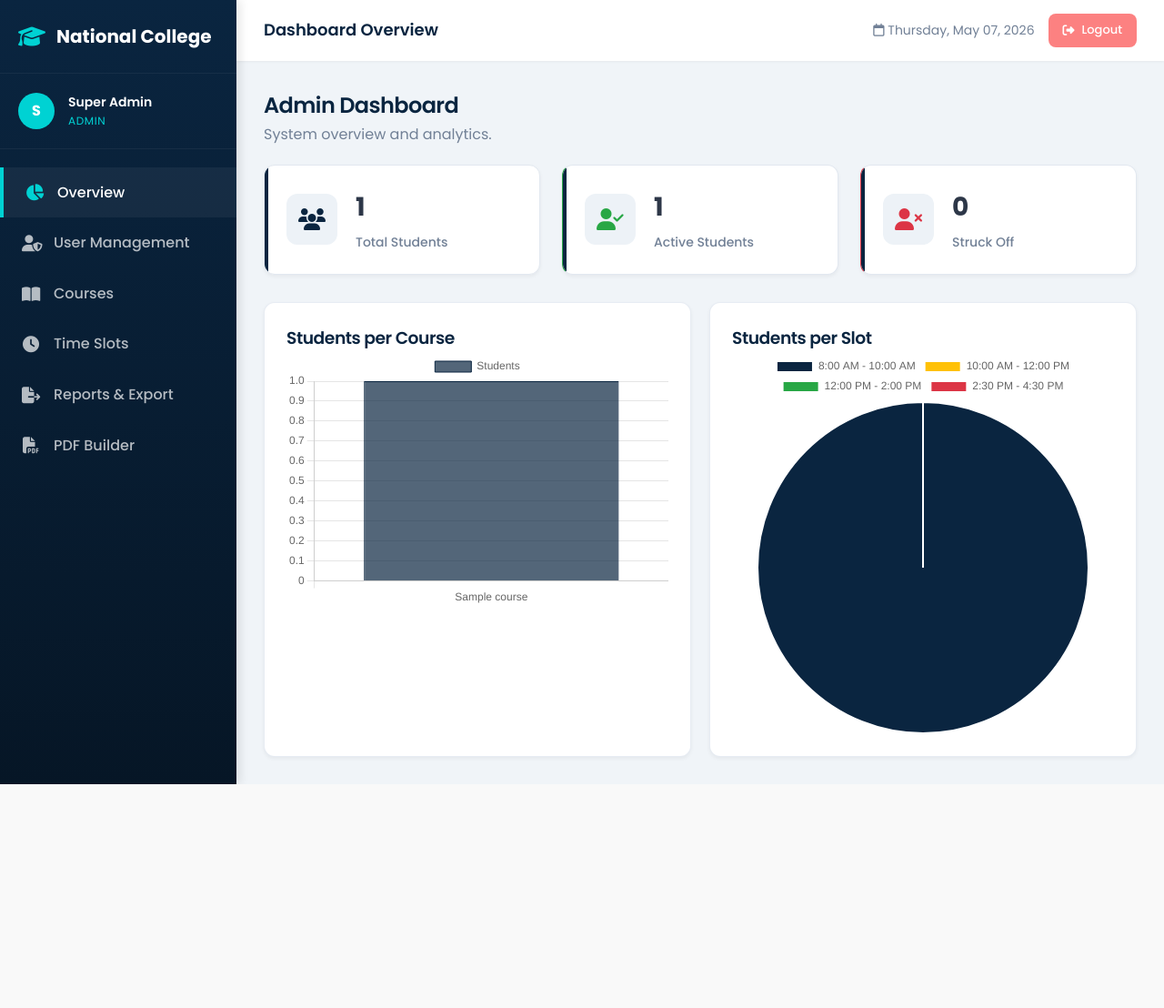
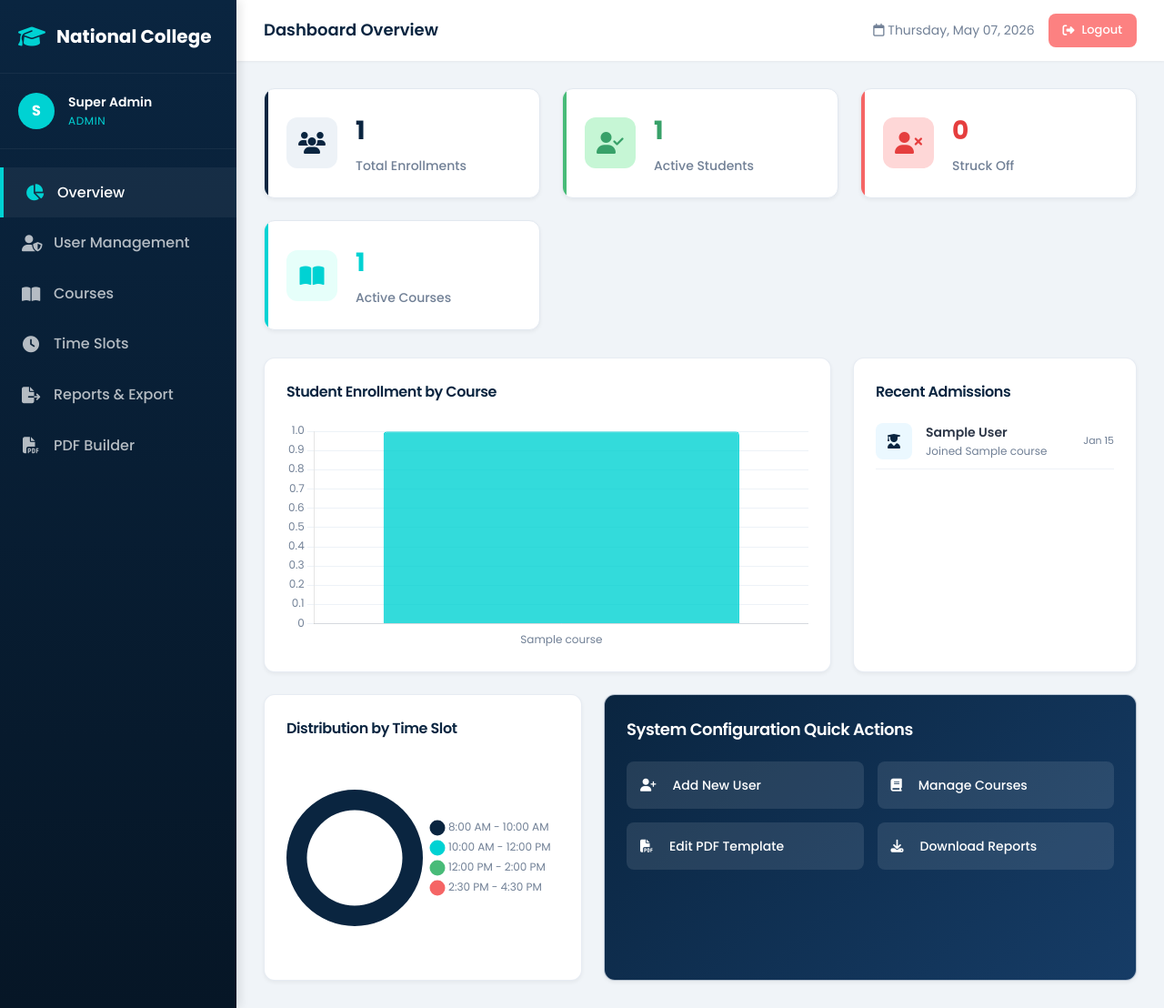
Before and after one commit to aliikram12/National_Project, a PHP site: page /admin/index.php in a window 1280 px wide. Shown: the whole page at 91% size. Before the commit the page ends 862 px from the top, so only its background shows below. Run offline with PHP 8.4, Linux system fonts and the light colour scheme; a user stored in the database is signed in; data comes from the database, SQL or seed files in the repository; tables that the repository leaves empty hold one stand-in row (values such as "Sample post").

Commit message:
Enhance admin dashboard: Add total courses count and recent admissions activity display; update styles for better visibility.

```diff
--- a/admin/index.php
+++ b/admin/index.php
@@ -5,11 +5,13 @@ if (!isLoggedIn() || !hasRole('admin')) {
     redirect('../login.php');
 }
 
-// Analytics Queries
+// Advanced Analytics
 $totalStudents = $pdo->query("SELECT COUNT(*) FROM students")->fetchColumn();
 $activeStudents = $pdo->query("SELECT COUNT(*) FROM students WHERE status='active'")->fetchColumn();
 $struckOffStudents = $totalStudents - $activeStudents;
+$totalCourses = $pdo->query("SELECT COUNT(*) FROM courses")->fetchColumn();
 
+// Chart Data
 $coursesQuery = $pdo->query("SELECT c.name, COUNT(e.student_id) as count FROM courses c LEFT JOIN enrollments e ON c.id = e.course_id GROUP BY c.id");
 $courseNames = [];
 $courseCounts = [];
@@ -26,75 +28,157 @@ while($row = $slotsQuery->fetch()) {
     $slotCounts[] = $row['count'];
 }
 
+// Recent Activities
+$recentActivities = $pdo->query("
+    SELECT s.name as student_name, c.name as course_name, e.enrollment_date
+    FROM enrollments e
+    JOIN students s ON e.student_id = s.id
+    JOIN courses c ON e.course_id = c.id
+    ORDER BY e.enrollment_date DESC LIMIT 5
+")->fetchAll();
+
 ?>
 <?php include '../includes/dashboard_header.php'; ?>
-
-<h2>Admin Dashboard</h2>
-<p style="color: var(--light-text); margin-bottom: 20px;">System overview and analytics.</p>
 
 <div class="stats-grid">
     <div class="stat-card">
         <div class="icon"><i class="fas fa-users"></i></div>
         <div class="info">
-            <h3><?php echo $totalStudents; ?></h3>
-            <p>Total Students</p>
+            <h3 style="color: var(--primary-color);"><?php echo $totalStudents; ?></h3>
+            <p>Total Enrollments</p>
         </div>
     </div>
-    <div class="stat-card" style="border-left-color: #28a745;">
-        <div class="icon" style="color: #28a745;"><i class="fas fa-user-check"></i></div>
+    <div class="stat-card success">
+        <div class="icon"><i class="fas fa-user-check"></i></div>
         <div class="info">
-            <h3><?php echo $activeStudents; ?></h3>
+            <h3 style="color: #38A169;"><?php echo $activeStudents; ?></h3>
             <p>Active Students</p>
         </div>
     </div>
-    <div class="stat-card" style="border-left-color: #dc3545;">
-        <div class="icon" style="color: #dc3545;"><i class="fas fa-user-times"></i></div>
+    <div class="stat-card danger">
+        <div class="icon"><i class="fas fa-user-times"></i></div>
         <div class="info">
-            <h3><?php echo $struckOffStudents; ?></h3>
+            <h3 style="color: #E53E3E;"><?php echo $struckOffStudents; ?></h3>
             <p>Struck Off</p>
+        </div>
+    </div>
+    <div class="stat-card info">
+        <div class="icon"><i class="fas fa-book-open"></i></div>
+        <div class="info">
+            <h3 style="color: var(--accent-color);"><?php echo $totalCourses; ?></h3>
+            <p>Active Courses</p>
         </div>
     </div>
 </div>
 
-<div style="display: grid; grid-template-columns: 1fr 1fr; gap: 20px;">
+<div style="display: grid; grid-template-columns: 2fr 1fr; gap: 24px;">
+    <!-- Main Chart -->
+    <div class="card" style="display: flex; flex-direction: column;">
+        <h3 style="margin-bottom: 20px; font-size: 16px; color: var(--primary-color);">Student Enrollment by Course</h3>
+        <div style="flex: 1; min-height: 250px; position: relative;">
+            <canvas id="courseChart"></canvas>
+        </div>
+    </div>
+
+    <!-- Recent Activity -->
     <div class="card">
-        <h3>Students per Course</h3>
-        <canvas id="courseChart" height="200"></canvas>
+        <h3 style="margin-bottom: 20px; font-size: 16px; color: var(--primary-color);">Recent Admissions</h3>
+        <div style="display: flex; flex-direction: column; gap: 15px;">
+            <?php foreach ($recentActivities as $activity): ?>
+                <div style="display: flex; align-items: center; gap: 15px; border-bottom: 1px solid #edf2f7; padding-bottom: 10px;">
+                    <div style="width: 40px; height: 40px; border-radius: 8px; background: #EBF8FF; color: var(--primary-color); display: flex; align-items: center; justify-content: center; font-size: 16px;">
+                        <i class="fas fa-user-graduate"></i>
+                    </div>
+                    <div>
+                        <div style="font-weight: 600; font-size: 14px; color: var(--text-color);"><?php echo htmlspecialchars($activity['student_name']); ?></div>
+                        <div style="font-size: 12px; color: var(--light-text);">Joined <?php echo htmlspecialchars($activity['course_name']); ?></div>
+                    </div>
+                    <div style="margin-left: auto; font-size: 11px; color: var(--light-text);">
+                        <?php echo date('M d', strtotime($activity['enrollment_date'])); ?>
+                    </div>
+                </div>
+            <?php endforeach; ?>
+            <?php if(empty($recentActivities)): ?>
+                <p style="color: var(--light-text); font-size: 14px;">No recent activities found.</p>
+            <?php endif; ?>
+        </div>
     </div>
+</div>
+
+<div style="display: grid; grid-template-columns: 1fr 2fr; gap: 24px; margin-top: 24px;">
     <div class="card">
-        <h3>Students per Slot</h3>
-        <canvas id="slotChart" height="200"></canvas>
+        <h3 style="margin-bottom: 20px; font-size: 16px; color: var(--primary-color);">Distribution by Time Slot</h3>
+        <div style="position: relative; height: 220px;">
+            <canvas id="slotChart"></canvas>
+        </div>
+    </div>
+    <div class="card" style="background: linear-gradient(135deg, var(--primary-color), var(--primary-light)); color: white;">
+        <h3 style="margin-bottom: 20px; font-size: 18px; color: white;">System Configuration Quick Actions</h3>
+        <div style="display: grid; grid-template-columns: 1fr 1fr; gap: 15px;">
+            <a href="users.php" class="btn" style="background: rgba(255,255,255,0.1); color: white; justify-content: flex-start; padding: 15px;">
+                <i class="fas fa-user-plus" style="margin-right: 10px;"></i> Add New User
+            </a>
+            <a href="courses.php" class="btn" style="background: rgba(255,255,255,0.1); color: white; justify-content: flex-start; padding: 15px;">
+                <i class="fas fa-book" style="margin-right: 10px;"></i> Manage Courses
+            </a>
+            <a href="pdf_templates.php" class="btn" style="background: rgba(255,255,255,0.1); color: white; justify-content: flex-start; padding: 15px;">
+                <i class="fas fa-file-pdf" style="margin-right: 10px;"></i> Edit PDF Template
+            </a>
+            <a href="reports.php" class="btn" style="background: rgba(255,255,255,0.1); color: white; justify-content: flex-start; padding: 15px;">
+                <i class="fas fa-download" style="margin-right: 10px;"></i> Download Reports
+            </a>
+        </div>
     </div>
 </div>
 
 <script>
+    Chart.defaults.font.family = "'Poppins', sans-serif";
+    Chart.defaults.color = '#718096';
+
     const courseCtx = document.getElementById('courseChart').getContext('2d');
     new Chart(courseCtx, {
         type: 'bar',
         data: {
             labels: <?php echo json_encode($courseNames); ?>,
             datasets: [{
-                label: 'Students',
+                label: 'Enrolled Students',
                 data: <?php echo json_encode($courseCounts); ?>,
-                backgroundColor: 'rgba(10, 37, 64, 0.7)',
-                borderColor: 'rgba(10, 37, 64, 1)',
-                borderWidth: 1
+                backgroundColor: 'rgba(0, 210, 211, 0.8)',
+                borderColor: '#00D2D3',
+                borderWidth: 1,
+                borderRadius: 4
             }]
         },
         options: {
-            scales: { y: { beginAtZero: true } }
+            responsive: true,
+            maintainAspectRatio: false,
+            plugins: { legend: { display: false } },
+            scales: {
+                y: { beginAtZero: true, grid: { borderDash: [2, 4], color: '#EDF2F7' } },
+                x: { grid: { display: false } }
+            }
         }
     });
 
     const slotCtx = document.getElementById('slotChart').getContext('2d');
     new Chart(slotCtx, {
-        type: 'pie',
+        type: 'doughnut',
         data: {
             labels: <?php echo json_encode($slotNames); ?>,
             datasets: [{
                 data: <?php echo json_encode($slotCounts); ?>,
-                backgroundColor: ['#0A2540', '#FFC107', '#28a745', '#dc3545'],
+                backgroundColor: ['#0A2540', '#00D2D3', '#48BB78', '#F56565'],
+                borderWidth: 0,
+                hoverOffset: 4
             }]
+        },
+        options: {
+            responsive: true,
+            maintainAspectRatio: false,
+            plugins: {
+                legend: { position: 'right', labels: { boxWidth: 12, usePointStyle: true } }
+            },
+            cutout: '70%'
         }
     });
 </script>
```
Also changed, not shown: database/update_pdf.php (added, +71 -0 lines).
